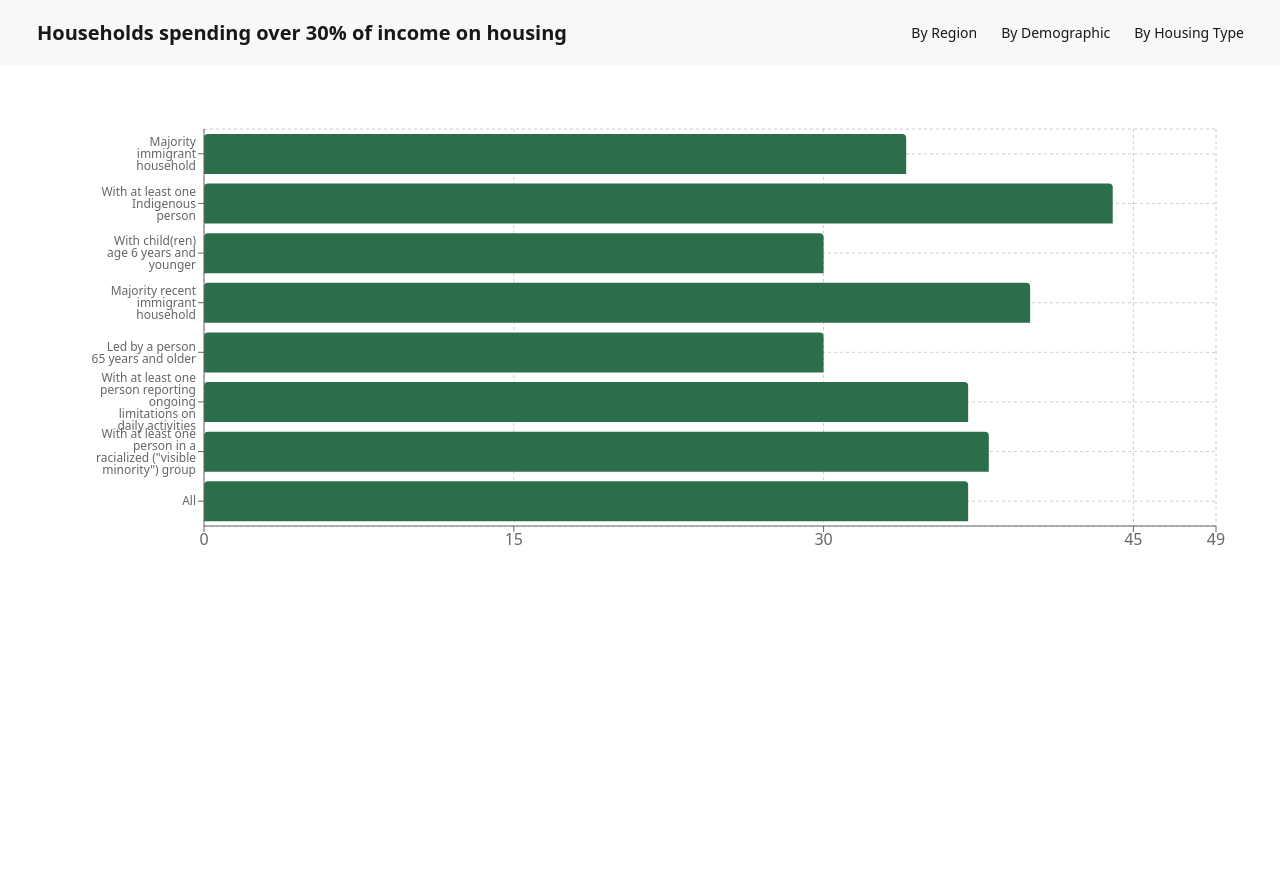
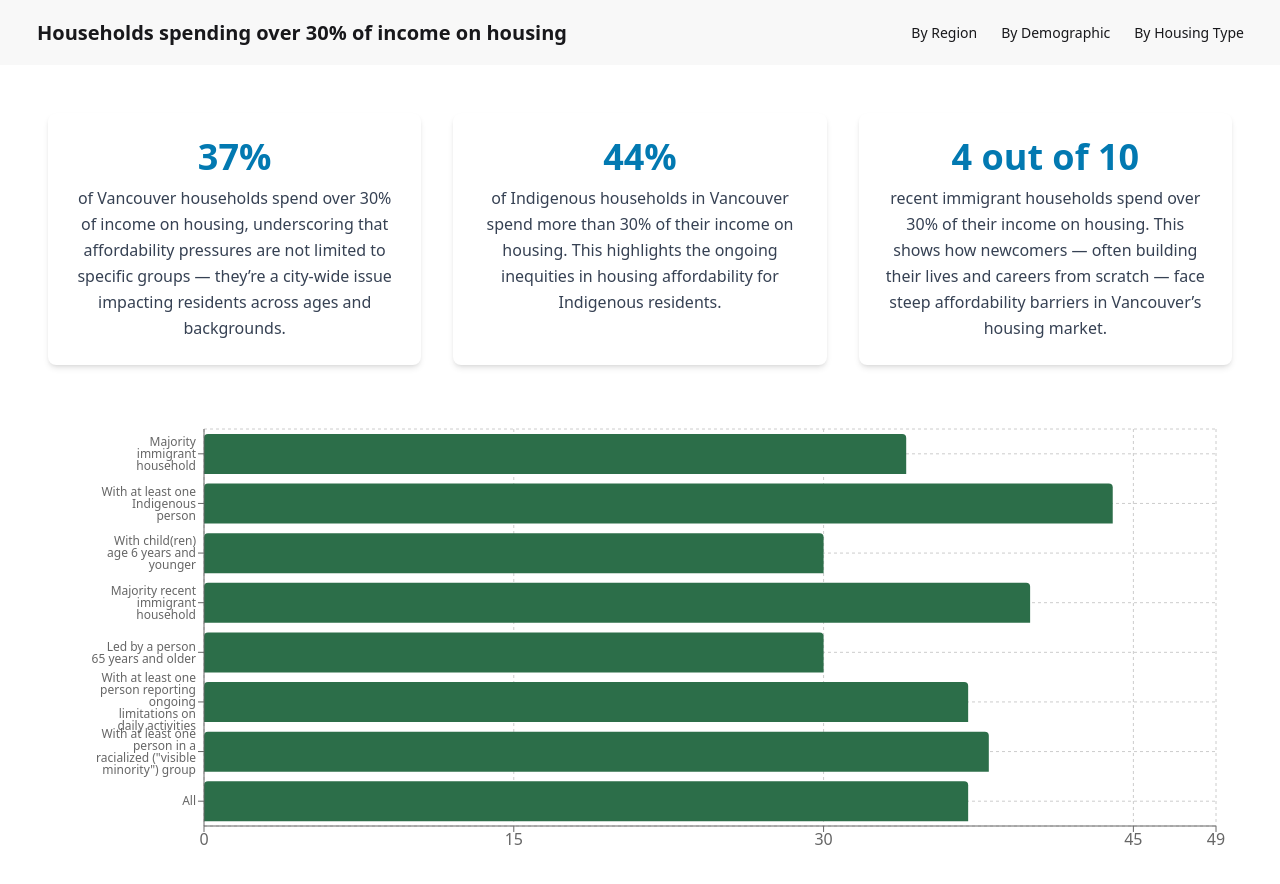
Before and after one commit to kenoutofken/CitizenDataDashboard, a React (Vite) app: page /demographic in a window 1280 px wide. Shown: the top 884 px of the page. Before the commit the page ends 800 px from the top, so only its background shows below. Built offline with nearby package versions, Linux system fonts and the light colour scheme.

Commit message:
Added Cards for all Tabs

```diff
--- a/package.json
+++ b/package.json
@@ -26,7 +26,7 @@
     "@types/react": "^19.1.13",
     "@types/react-dom": "^19.1.9",
     "@vitejs/plugin-react": "^5.0.3",
-    "daisyui": "^5.1.24",
+    "daisyui": "^5.4.2",
     "eslint": "^9.36.0",
     "eslint-plugin-react-hooks": "^5.2.0",
     "eslint-plugin-react-refresh": "^0.4.20",
--- /dev/null
+++ b/public/data/ByDemographicCards.json
@@ -0,0 +1,20 @@
+[
+  {
+    "id": 1,
+    "value": "37%",
+    "title": "Card1",
+    "description": "of Vancouver households spend over 30% of income on housing, underscoring that affordability pressures are not limited to specific groups — they’re a city-wide issue impacting residents across ages and backgrounds."
+  },
+  {
+    "id": 2,
+    "value": "44%",
+    "title": "Card2",
+    "description": "of Indigenous households in Vancouver spend more than 30% of their income on housing. This highlights the ongoing inequities in housing affordability for Indigenous residents."
+  },
+  {
+    "id": 3,
+    "value": "4 out of 10",
+    "title": "Card3",
+    "description": "recent immigrant households spend over 30% of their income on housing. This shows how newcomers — often building their lives and careers from scratch — face steep affordability barriers in Vancouver’s housing market."
+  }
+]
--- /dev/null
+++ b/public/data/ByHousingTypeCards.json
@@ -0,0 +1,20 @@
+[
+  {
+    "id": 1,
+    "value": "37%",
+    "title": "Card1",
+    "description": "of Vancouver households spend more than 30% of their income on housing — a rate that has barely changed in two decades."
+  },
+  {
+    "id": 2,
+    "value": "44%",
+    "title": "Card2",
+    "description": "of renter households in Vancouver spent 30% or more of their income on housing — far above the 28% of owner households who face the same cost burden."
+  },
+  {
+    "id": 3,
+    "value": "2x",
+    "title": "Card3",
+    "description": "many renters as owners since 1996 have exceeded the 30% affordability threshold, showing how housing tenure continues to shape economic vulnerability."
+  }
+]
--- /dev/null
+++ b/public/data/ByRegionCards.json
@@ -0,0 +1,20 @@
+[
+  {
+    "id": 1,
+    "value": "44%",
+    "title": "Card1",
+    "description": "In 2016, 44% of Downtown households spent more than 30% of their income on housing — only a slight improvement from 48% in 2006, showing that affordability challenges remain severe in the city’s core."
+  },
+  {
+    "id": 2,
+    "value": "33%",
+    "title": "Card2",
+    "description": "In 2016, 33% of Fairview households were cost-burdened, down from 34% in 2006, indicating modest progress in affordability over the decade."
+  },
+  {
+    "id": 3,
+    "value": "37%",
+    "title": "Card3",
+    "description": "In 2016, 37% of households citywide spent more than 30% on housing — showing little change from 38% in 2011."
+  }
+]
--- /dev/null
+++ b/src/components/InfoCard.jsx
@@ -0,0 +1,27 @@
+import React, { useEffect, useState } from "react";
+
+export default function InfoCard({ dataFile }) {
+  const [data, setData] = useState([]);
+
+  useEffect(() => {
+    if (!dataFile) return;
+
+    fetch(`/data/${dataFile}`)
+      .then((response) => response.json())
+      .then((jsonData) => setData(jsonData))
+      .catch((error) => console.error("Failed to load JSON", error));
+  }, [dataFile]);
+
+  return (
+    <div className="flex flex-wrap gap-8 pt-12 px-12">
+      {data.map((card) => (
+        <div key={card.id} className="card bg-base-100 flex-1 shadow-md">
+          <div className="card-body items-center text-center">
+            <h2 className="text-4xl font-bold text-[#0279B1]">{card.value}</h2>
+            <p className="text-gray-700 text-base">{card.description}</p>
+          </div>
+        </div>
+      ))}
+    </div>
+  );
+}
--- a/src/pages/ByDemographic.jsx
+++ b/src/pages/ByDemographic.jsx
@@ -8,6 +8,7 @@ import {
   YAxis,
 } from "recharts";
 import { useEffect, useState } from "react";
+import InfoCard from "../components/InfoCard.jsx";
 
 export default function ByDemographic() {
   const [data, setData] = useState([]);
@@ -30,6 +31,9 @@ export default function ByDemographic() {
   }, []);
 
   return (
+    <>
+      <InfoCard dataFile="ByDemographicCards.json" />
+
       <div className="flex h-[calc(100vh-6rem)] pt-12 px-12">
         <ResponsiveContainer width="100%" height="70%">
           <BarChart
@@ -50,5 +54,6 @@ export default function ByDemographic() {
           </BarChart>
         </ResponsiveContainer>
       </div>
+    </>
   );
 }
--- a/src/pages/ByHousingType.jsx
+++ b/src/pages/ByHousingType.jsx
@@ -8,6 +8,7 @@ import {
   YAxis,
 } from "recharts";
 import { useEffect, useState } from "react";
+import InfoCard from "../components/InfoCard.jsx";
 
 export default function ByHousingType() {
   const [data, setData] = useState([]);
@@ -30,6 +31,9 @@ export default function ByHousingType() {
   }, []);
 
   return (
+    <>
+      <InfoCard dataFile="ByHousingTypeCards.json" />
+
       <div className="flex h-[calc(100vh-6rem)] pt-12 px-12">
         <ResponsiveContainer width="100%" height="70%">
           <BarChart
@@ -50,5 +54,6 @@ export default function ByHousingType() {
           </BarChart>
         </ResponsiveContainer>
       </div>
+    </>
   );
 }
--- a/src/pages/ByRegion.jsx
+++ b/src/pages/ByRegion.jsx
@@ -10,6 +10,7 @@ import {
 import { GeoJSON, MapContainer, Marker, Popup, TileLayer } from "react-leaflet";
 import { useEffect, useState } from "react";
 import "leaflet/dist/leaflet.css";
+import InfoCard from "../components/InfoCard.jsx";
 
 export default function ByRegion() {
   const [data, setData] = useState([]);
@@ -71,6 +72,8 @@ export default function ByRegion() {
 
   return (
     <>
+      <InfoCard dataFile="ByRegionCards.json" />
+
       <div className="flex h-[calc(100vh-4rem)] pt-12 px-12">
         <div className="w-1/2 h-full min-h-[800px]">
           <MapContainer
```
Also changed, not shown: 1 other file (tests, documents, lock files or other folders). Lines whose indentation alone changed are shown as unchanged.
